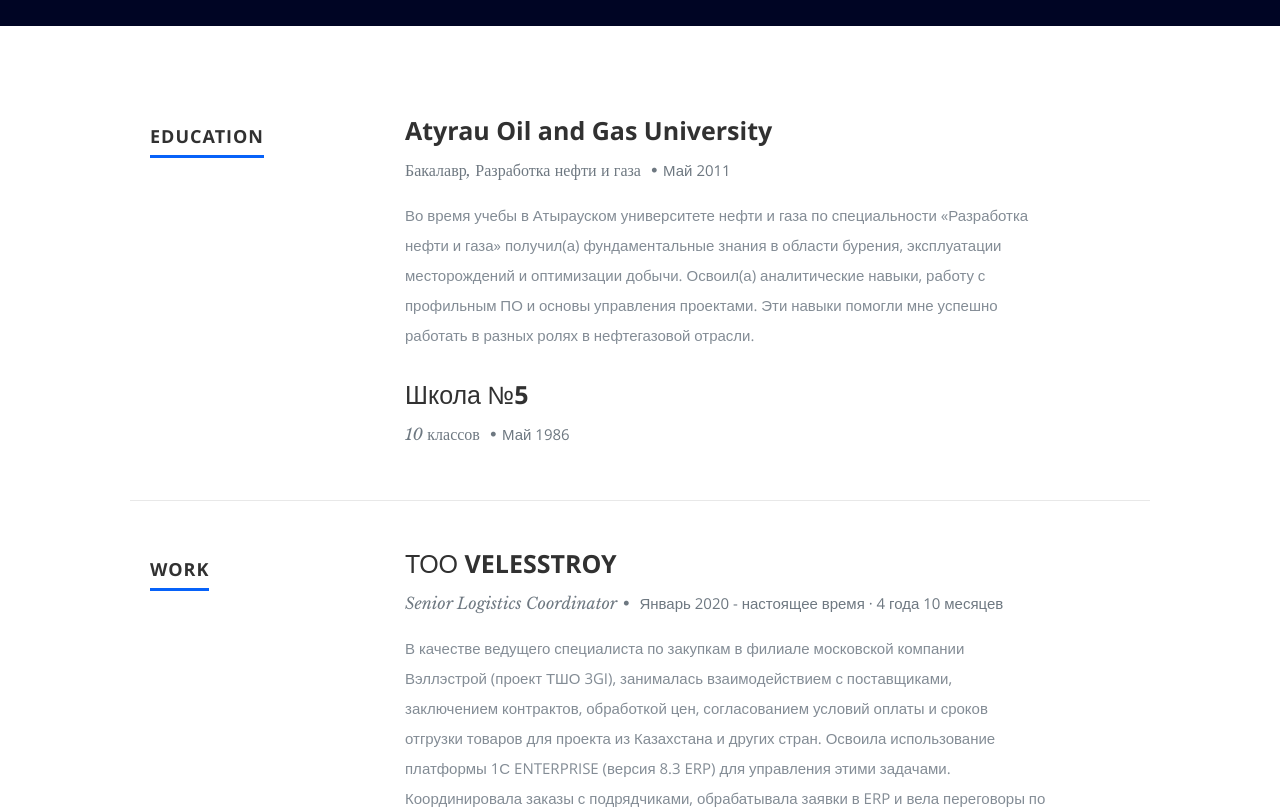
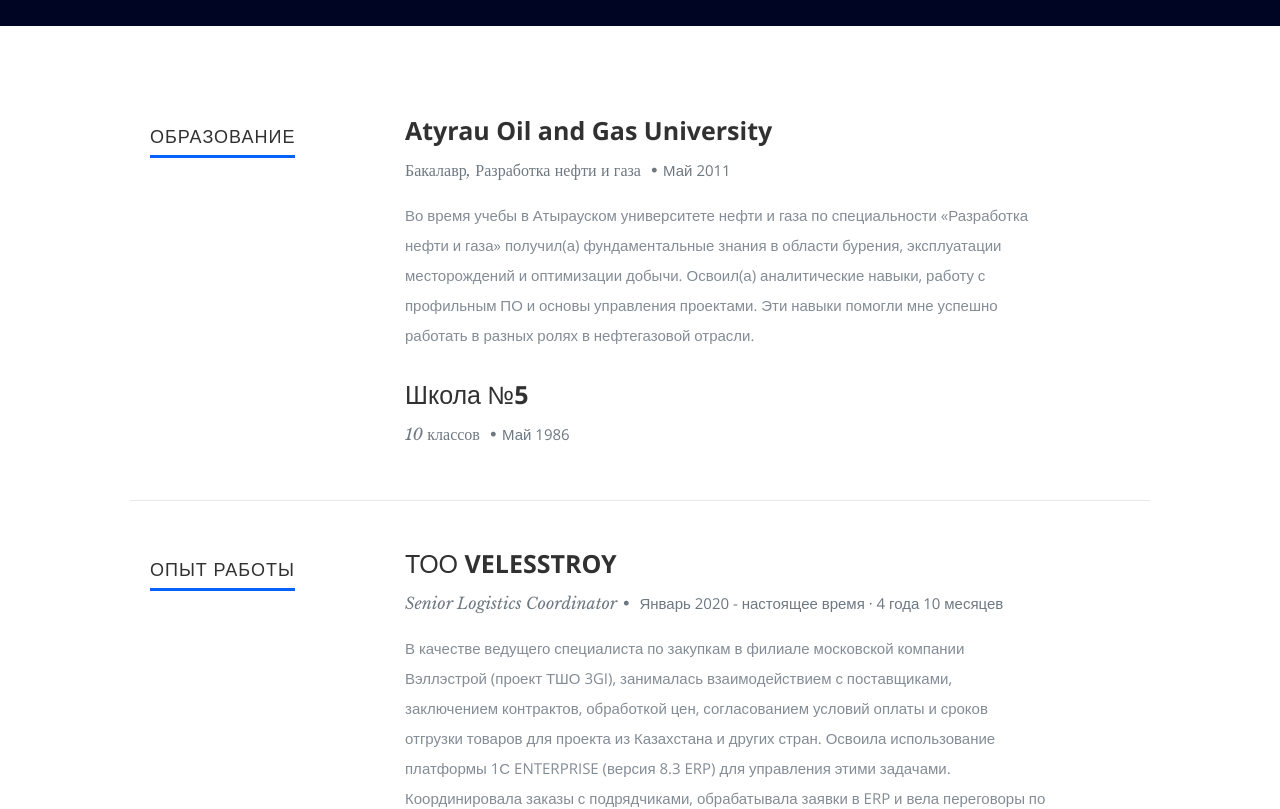
Before and after one commit to Kutcher1945/resume_oxana, a React (Create React App) app: page / in a window 1280 px wide. Shown: the part 1180-1989 px from the top of the page. Built offline with nearby package versions, Linux system fonts and the light colour scheme.

Commit message:
added a new message

```diff
--- a/src/Components/Resume.js
+++ b/src/Components/Resume.js
@@ -60,7 +60,7 @@
           <div className="row education">
             <div className="three columns header-col">
               <h1>
-                <span>Education</span>
+                <span>Образование</span>
               </h1>
             </div>
 
@@ -76,7 +76,7 @@
           <div className="row work">
             <div className="three columns header-col">
               <h1>
-                <span>Work</span>
+                <span>Опыт работы</span>
               </h1>
             </div>
 
@@ -88,7 +88,7 @@
           <div className="row skill">
             <div className="three columns header-col">
               <h1>
-                <span>Skills</span>
+                <span>Навыки</span>
               </h1>
             </div>
 
```
